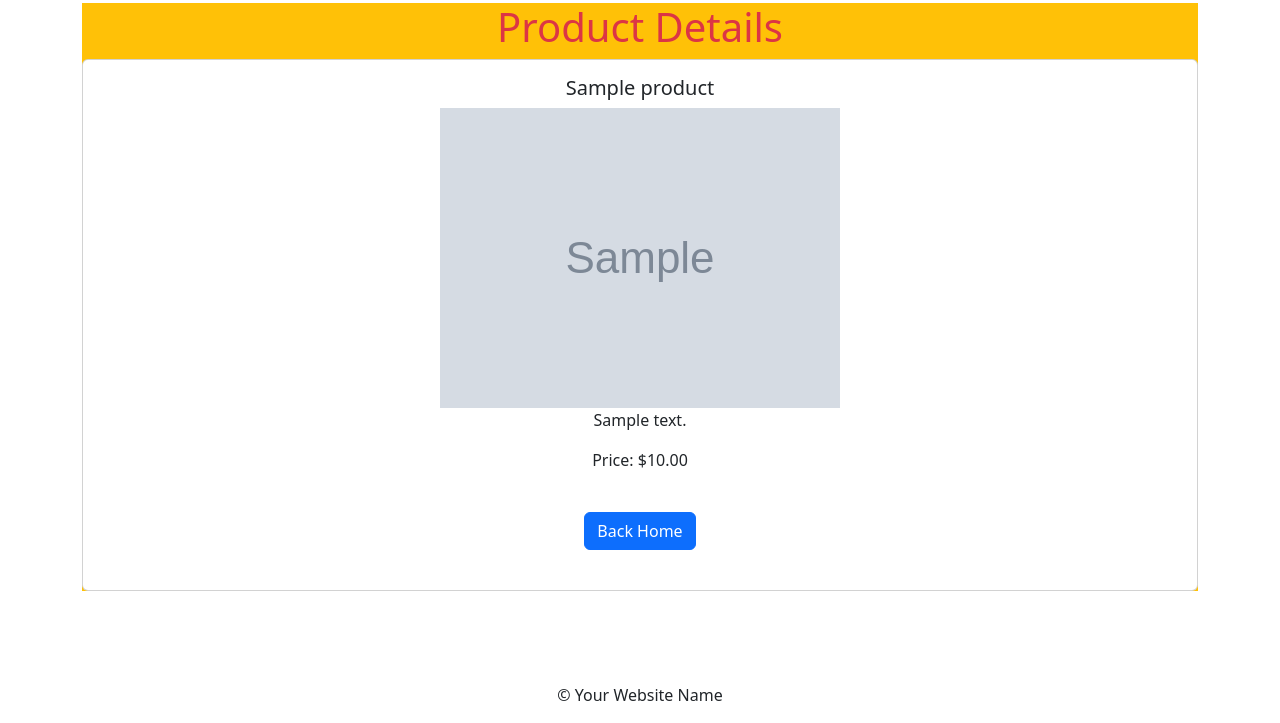
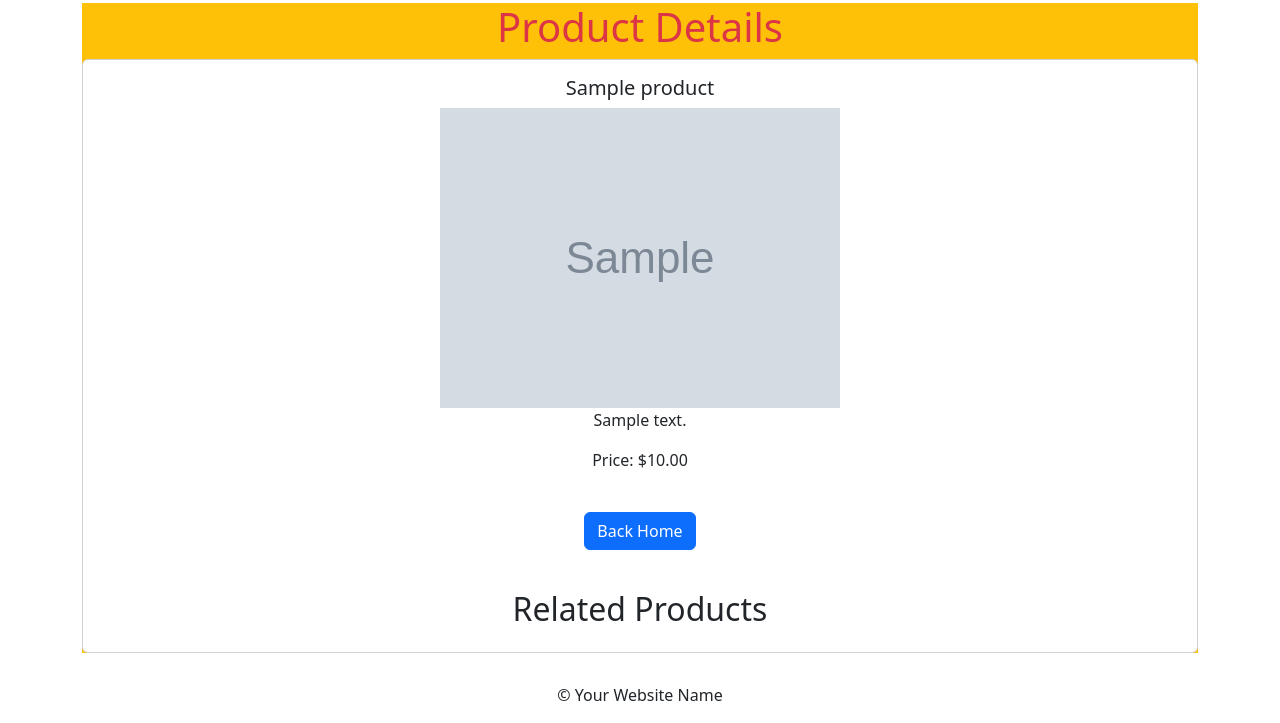
Before and after one commit to osamamagar/Django-task-iti, a Django app: page /products/product_detail/1 in a window 1280 px wide. Shown: the part 77-800 px from the top of the page. Run offline with Django 3.2, Linux system fonts and the light colour scheme; tables that the repository leaves empty hold one stand-in row (values such as "Sample post"); grey boxes marked "Sample" are stand-in pictures; some libraries are stand-ins or nearby versions.

Commit message:
edit and add product

```diff
--- a/amazon/urls.py
+++ b/amazon/urls.py
@@ -15,6 +15,9 @@
 """
 from django.contrib import admin
 from django.urls import path , include
+from django.conf import settings
+from django.conf.urls.static import static
+
 
 
 
@@ -25,4 +28,4 @@
 
 
 
-]
+] + static(settings.MEDIA_URL, document_root=settings.MEDIA_ROOT)
--- a/products/models.py
+++ b/products/models.py
@@ -1,13 +1,17 @@
 from django.db import models
 from django.urls import reverse
 
+
+
 class Product(models.Model):
-    name = models.CharField("Name", max_length=1024, null=True)
+    name = models.CharField("Name", max_length=100, null=True)
     description = models.TextField("Description", null=True)
     price = models.DecimalField("Price", decimal_places=2, max_digits=8)
-    image = models.CharField(max_length=200, null=True)
+    image = models.ImageField(upload_to='products/images/' ,blank=True , null=True )
     created_at = models.DateTimeField(auto_now_add=True)
     updated_at = models.DateField(auto_now=True)
+
+
 
     def __str__(self):
         return self.name
@@ -17,3 +21,7 @@
 
     def get_delete_url(self):
         return reverse('products:delete', args=[self.id])
+
+    @classmethod
+    def get_all_products(cls):
+        return cls.objects.all()
--- a/products/templates/products/product_detail.html
+++ b/products/templates/products/product_detail.html
@@ -7,12 +7,19 @@
   <div class="card">
     <div class="card-body">
       <h5 class="card-title">{{ product.name }}</h5>
-      <img src="{% static 'products/images/'|add:product.image %}" class="img-fluid" style="max-width: 400px;">
+      <img src="{{product.image.url}}" class="img-fluid" style="max-width: 400px;">
       <p class="card-text">{{ product.description }}</p>
       <p class="card-text">Price: ${{ product.price }}</p>
       <a href="{% url 'products:home' %}" class="btn btn-primary my-4">Back Home</a>
+    </div>
+    <h2>Related Products</h2>
+<ul>
+    {% for related_product in related_products %}
+    <li>
+        <a href="{% url 'products:product_detail' related_product.id %}">{{ related_product.name }}</a>
+    </li>
+    {% endfor %}
+</ul>
 
-
-    </div>
   </div>
 {% endblock %}
--- a/products/urls.py
+++ b/products/urls.py
@@ -1,5 +1,5 @@
 from django.urls import path
-from .views import Home ,contact_us ,about_us , product_detail ,delete ,search ,create_product
+from .views import Home ,contact_us ,about_us , product_detail ,delete ,search ,create_product , edit_product
 
 
 app_name = 'products'
@@ -11,7 +11,8 @@
     path('product_detail/<int:id>', product_detail, name='product_detail'),
     path('product/<int:id>/delete', delete, name='delete'),
     path('search/' , search ,name="search" ),
-    path('create_product/',create_product,name="create_product")
+    path('create_product/',create_product,name="create_product"),
+    path('products/edit/<int:product_id>/', edit_product, name='edit_product'),
 
 
 ]
--- a/products/views.py
+++ b/products/views.py
@@ -2,6 +2,7 @@
 from django.urls import reverse
 from django.http import HttpResponse
 from .models import Product
+from .forms import ProductFormEdit
 
 
 
@@ -42,7 +43,7 @@
         name = request.POST['name']
         price = request.POST['price']
         description = request.POST['description']
-        image = request.POST['image']
+        image = request.FILES ['image']
         if not name or not price:
             return render(request, 'products/create_product.html')
 
@@ -65,3 +66,33 @@
         return redirect(url)
     else:
         return render(request, 'products/create_product.html')
+
+
+# def create_product(request):
+#     if request.method == 'POST':
+#         form = ProductForm(request.POST, request.FILES)
+
+#         if form.is_valid():
+#             product = form.save()
+
+#             return redirect('products:product_detail', product.id)
+#         else:
+#             return render(request, 'products/create_product.html', {'form': form})
+#     else:
+#         form = ProductForm()
+#         return render(request, 'products/create_product.html', {'form': form})
+
+
+def edit_product(request, product_id):
+    product = get_object_or_404(Product, pk=product_id)
+
+    if request.method == 'POST':
+        form = ProductFormEdit(request.POST, request.FILES, instance=product)
+        if form.is_valid():
+            form.save()
+            return redirect('products:home')
+
+    else:
+        form = ProductFormEdit(instance=product)
+
+    return render(request, 'products/edit_product.html', {'product': product, 'form': form})
```
Also changed, not shown: amazon/settings.py (+7 -0 lines), products/templates/products/homepage.html (+5 -2 lines), products/migrations/0001_initial.py (deleted), products/migrations/0002_alter_product_image_alter_product_name.py (deleted), products/migrations/0003_alter_product_description.py (deleted), products/migrations/__init__.py (deleted).
